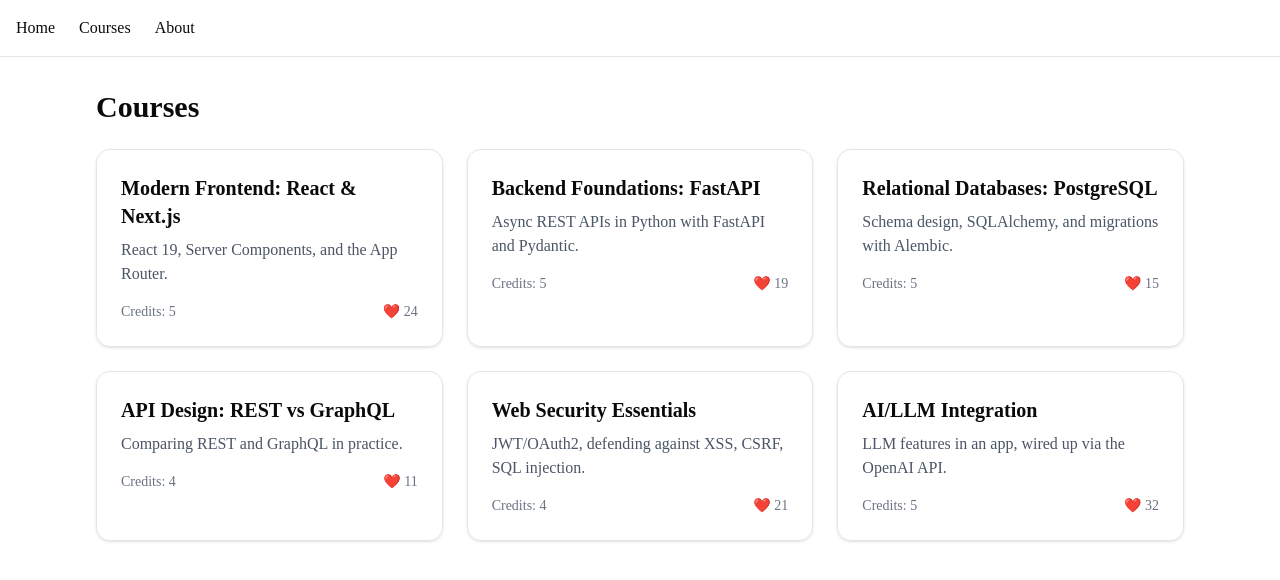
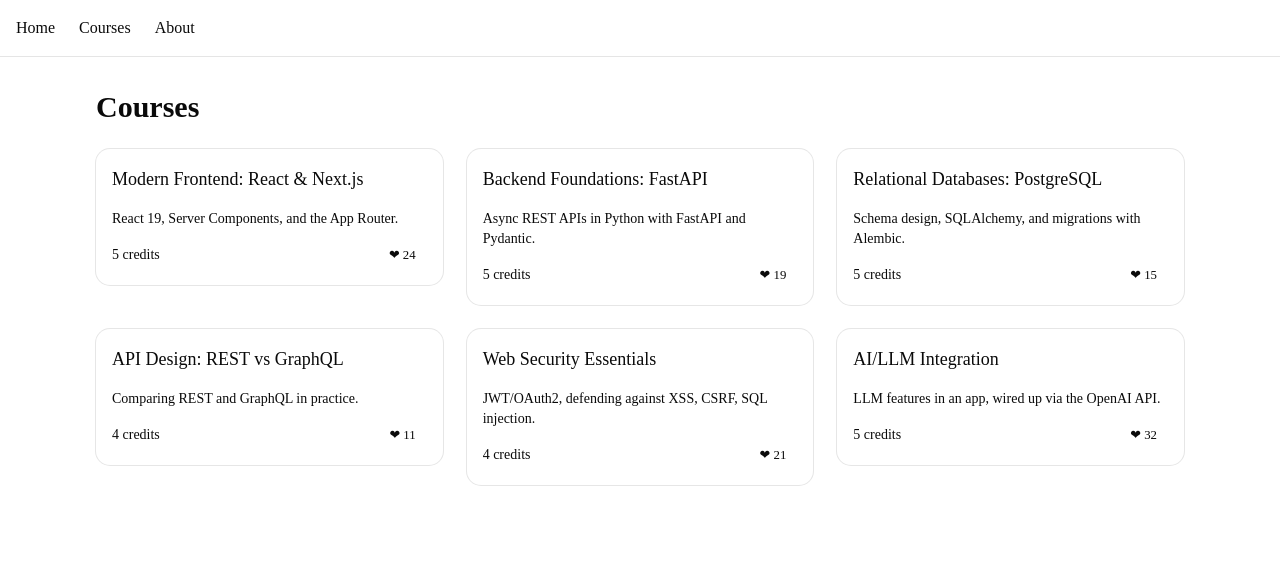
Before and after one commit to virtueheh-collab/advanced-web-dev-course-catalog, a Next.js app: page /courses in a window 1280 px wide. Shown: the top 580 px of the page. Built offline with nearby package versions, Linux system fonts and the light colour scheme.

Commit message:
feat: style course cards with shadcn

```diff
--- a/components/CourseCard.tsx
+++ b/components/CourseCard.tsx
@@ -1,4 +1,6 @@
 import Link from "next/link";
+import { Card, CardContent, CardHeader, CardTitle } from "@/components/ui/card";
+import { Button } from "@/components/ui/button";
 
 type CourseCardProps = {
 id: string;
@@ -16,27 +18,24 @@
 likes,
 }: CourseCardProps) {
 return (
-    <Link
-    href={`/courses/${id}`}
-    className="block rounded-xl border p-6 shadow-sm transition hover:-translate-y-1 hover:shadow-md"
-    >
-    <h2 className="text-xl font-semibold mb-2">
-        {title}
-    </h2>
+    <Link href={`/courses/${id}`}>
+    <Card className="hover:shadow-md hover:border-blue-300 transition">
+        <CardHeader>
+        <CardTitle className="text-lg">{title}</CardTitle>
+        </CardHeader>
 
-    <p className="text-gray-600 mb-4">
-        {description}
-    </p>
+        <CardContent className="flex flex-col gap-3">
+        <p>{description}</p>
 
-    <div className="flex items-center justify-between text-sm text-gray-500">
-        <span>
-        Credits: {credits}
-        </span>
+        <div className="flex items-center justify-between">
+            <span>{credits} credits</span>
 
-        <span>
-        ❤️ {likes}
-        </span>
-    </div>
+            <Button variant="ghost" size="sm">
+            ❤ {likes}
+            </Button>
+        </div>
+        </CardContent>
+    </Card>
     </Link>
 );
 }
```
